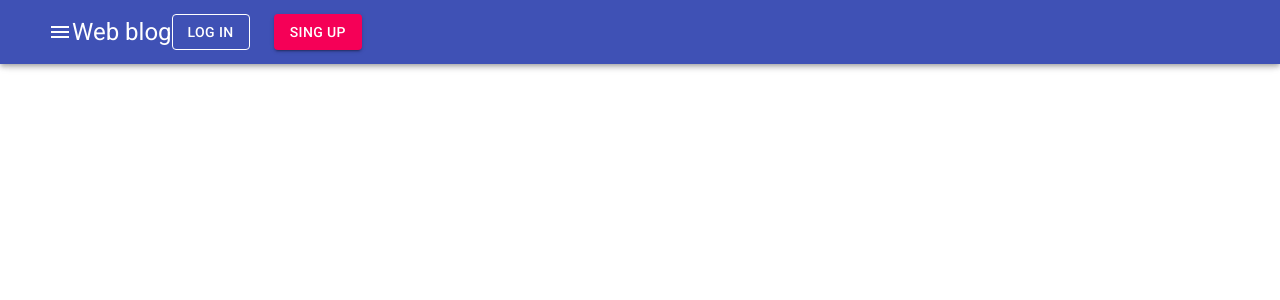
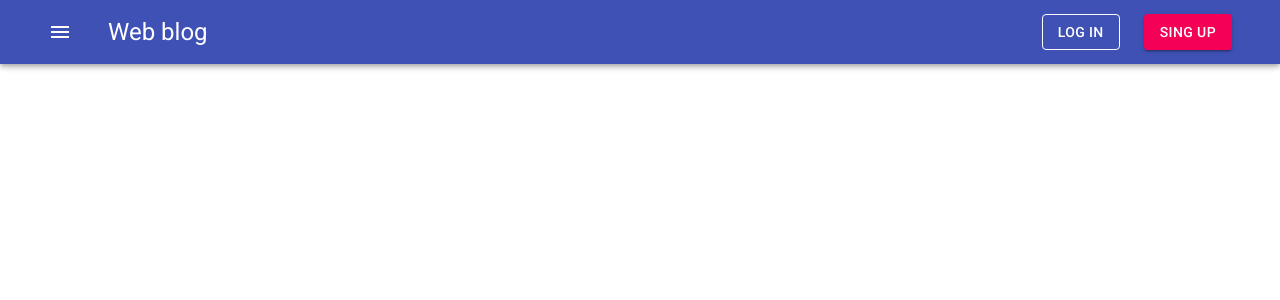
Before and after one commit to tanya0311/practice-Material-UI, a React (Create React App) app: page / in a window 1280 px wide. Shown: the top 300 px of the page. Built offline with nearby package versions, Linux system fonts and the light colour scheme.

Commit message:
css-position menu

```diff
--- a/src/App.tsx
+++ b/src/App.tsx
@@ -10,26 +10,54 @@ import {
   Toolbar,
   Typography,
 } from "@material-ui/core";
-import MenuIcon from '@material-ui/icons/Menu'
+import MenuIcon from "@material-ui/icons/Menu";
+import { makeStyles } from "@material-ui/core/styles";
 // https://material-ui.com/ru/getting-started/installation/
+//? */ https://www.youtube.com/watch?v=RVSR2p6vxi0&t=170s
+
+//! theme: объект темы, ранее введенный в контекст. 13 min video
+const useStyles = makeStyles((theme: any) => ({
+  //<= возвращает объект
+  root: {
+    flexGrow: 1, // определяет увеличение ширины флекс-элемента относительно ширины других флекс элементов внутри контейнера
+  },
+  menuButton: {
+    marginRight: theme.spacing(3),
+  },
+  title: {
+    flexGrow: 1,
+  },
+}));
 
 function App() {
+  const classes = useStyles(); //13.40 min
+
   return (
     <AppBar position="fixed">
       <Container fixed>
-      {/* Toolbar //компонента куда вклавдывают иконки */}
+        {/* Toolbar //компонента куда вклавдывают иконки */}
         <Toolbar>
-          <IconButton edge='start' color="inherit" aria-label='menu'>
-            <MenuIcon/>
-            <Typography variant="h5" >Web blog</Typography>
-             {/* Typography компонента где прописываем блог */}
-             {/* Box компонента типа div mr={3}-margin */ }
-            <Box mr={3}>
-        <Button color='inherit' variant='outlined'>log in</Button>
-            </Box>
-            <Button color='secondary' variant='contained'>sing up</Button>
-
+          <IconButton
+            edge="start"
+            color="inherit"
+            aria-label="menu"
+            className={classes.menuButton}
+          >
+            <MenuIcon />
           </IconButton>
+          <Typography variant="h5" className={classes.title}>
+            Web blog
+          </Typography>
+          {/* Typography компонента где прописываем блог */}
+          {/* Box компонента типа div mr={3}-margin */}
+          <Box mr={3}>
+            <Button color="inherit" variant="outlined">
+              log in
+            </Button>
+          </Box>
+          <Button color="secondary" variant="contained">
+            sing up
+          </Button>
         </Toolbar>
       </Container>
     </AppBar>
```
